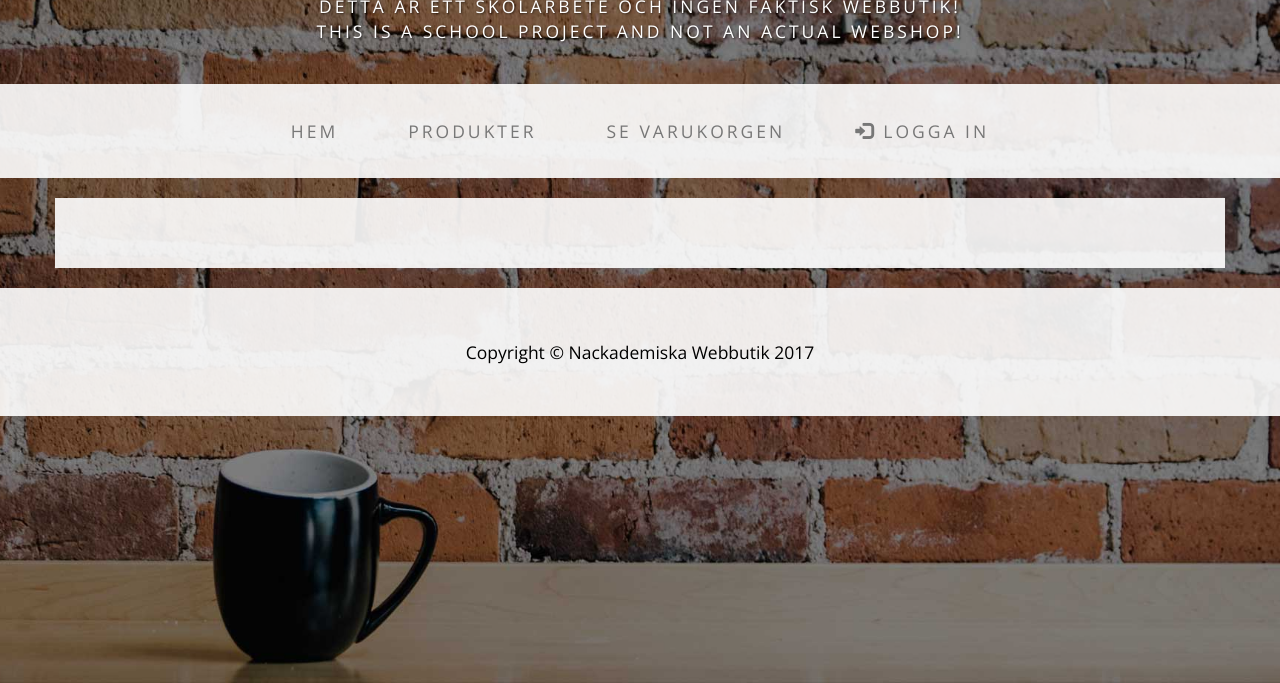
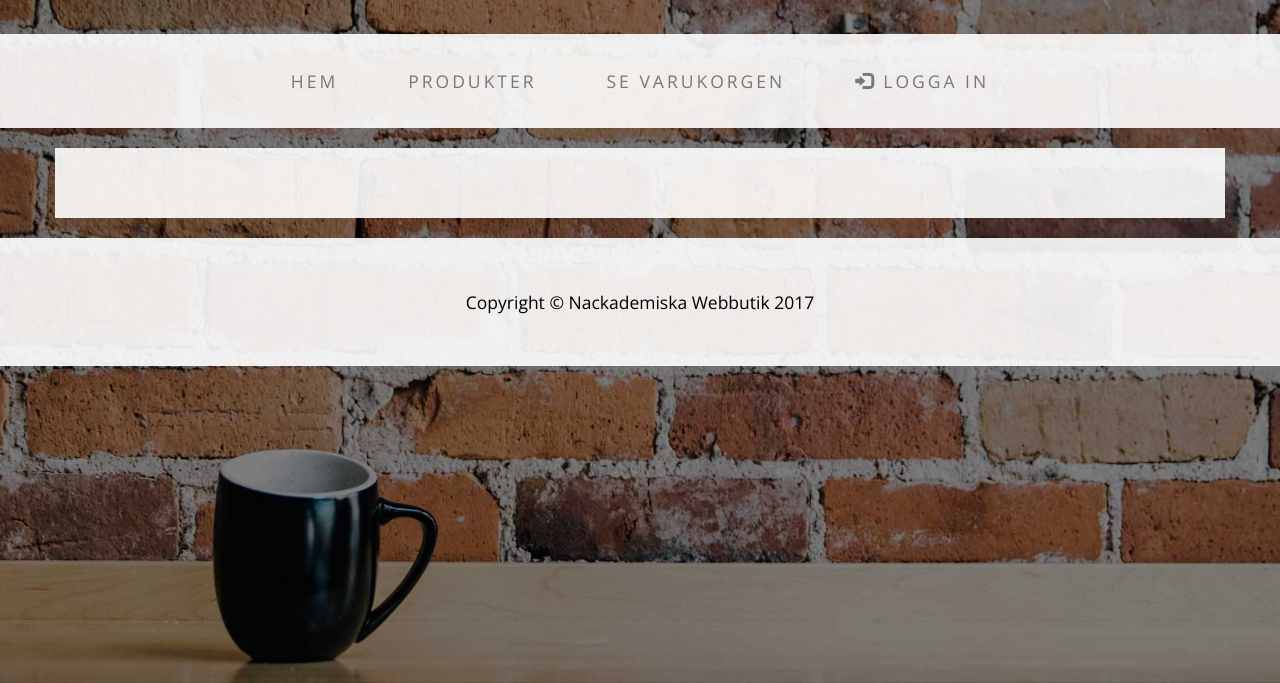
Before and after one commit to NackademiskaAuktionsframjandetWebbapp/NackademiskaAuktionsframjandetWebbapp, a website: page index.html in a window 1280 px wide. Shown: the part 117-800 px from the top of the page. Drawn offline with nearby package versions, Linux system fonts and the light colour scheme; some packages are replaced by stand-ins of ours; files that its build step writes are made by us from their sources; a script that the page names is missing.

Commit message:
Ändrat index.html

```diff
--- a/index.html
+++ b/index.html
@@ -42,10 +42,7 @@
 <body ng-app="app">
 
     <div class="brand">Nackademiska Auktionsfrämjandet</div>
-    <div class="address-bar">
-    	Detta är ett skolarbete och ingen faktisk webbutik!<br>
-    	This is a school project and not an actual webshop!
-    </div>
+    <div class="address-bar"></div>
 
 	<nav class="navbar navbar-default" role="navigation">
   		<div class="container-fluid" ng-controller="appController">
```
